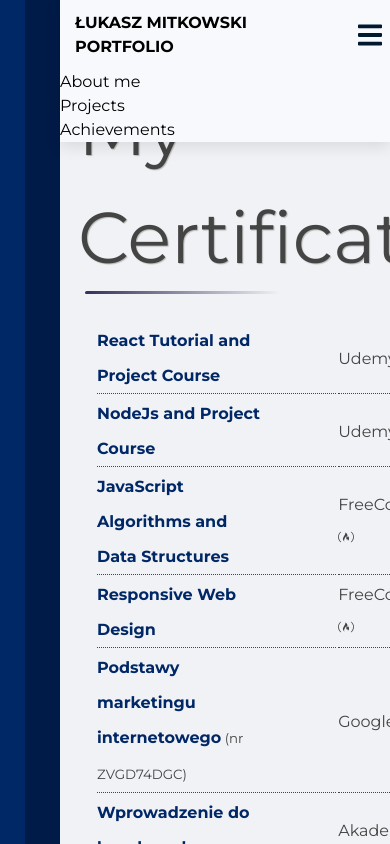
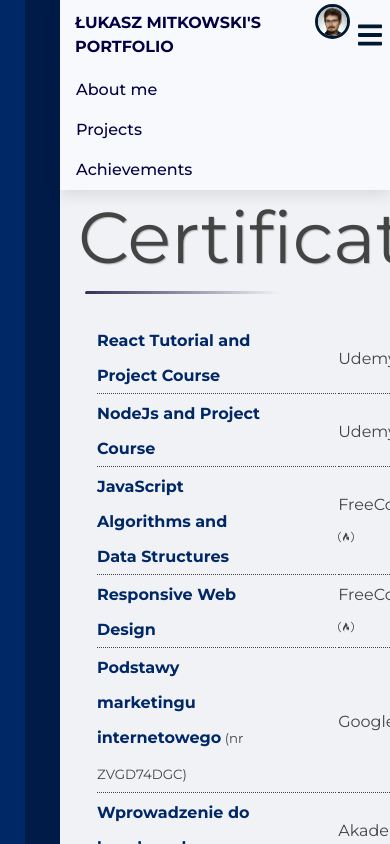
Before and after one commit to ukasz1/online-portfolio, a React (Create React App) app: page / in a window 390 px wide. Both pictures are taken after a click on the button 370 px from the left and 35 px from the top of the page. Shown: the top 844 px of the page. Built offline with nearby package versions, Linux system fonts and the light colour scheme; the HTML template or start-up script is replaced by a standard one.

Commit message:
toggling navbar works

```diff
--- a/src/App.js
+++ b/src/App.js
@@ -53,7 +53,7 @@
   return (
     <div className="main" style={mainWidth >= 1050 ? null : { height: mainHeight }}>
       <Avatar />
-      <Navbar checkTab={checkTab} showNavList={showNavList} />
+      <Navbar checkTab={checkTab} showNavList={showNavList} setShowNavList={setShowNavList} />
       <Container actualTab={actualTab} />
     </div>
   );
@@ -67,7 +67,7 @@
   )
 }
 
-const Navbar = ({ checkTab, showNavList }) => {
+const Navbar = ({ checkTab, showNavList, setShowNavList }) => {
   return (
     <nav>
       <ul className='basic-list'>
@@ -79,26 +79,29 @@
 
       <div className='nav'>
         <div className='upper-nav'>
-          <div className='little-avatar-div'><span className='name-span'>ŁUKASZ MITKOWSKI PORTFOLIO</span><img src={avatar} alt="logo" className='small-avatar' /></div>
+          <div className='little-avatar-div'>
+            <span className='nav-span'>ŁUKASZ MITKOWSKI'S PORTFOLIO</span>
+            <img src={avatar} alt="logo" className='small-avatar' />
+          </div>
           <div className='nav-button'>
-            <button className='nav-toggle'>
+            <button className='nav-toggle' onClick={() => setShowNavList(!showNavList)}>
               <FaBars className='fa-bars' />
             </button>
           </div>
 
         </div>
 
-        <div className='links-container'>
+        <div className={`links-container ${showNavList && 'show-links-container'}`}>
           <ul className='links'>
             {navList.map((link, index) => {
               const { id, text } = link;
-              return <li key={id}><a className="links-btn" id={'_' + index} onClick={checkTab}>{text}</a></li>
+              return <li key={id}><a className="links-btn" id={'_' + index} onClick={(e) => { checkTab(e); setShowNavList(!showNavList) }}>{text}</a></li>
             })}
           </ul>
         </div>
 
       </div>
-    </nav>
+    </nav >
   )
 }
 
--- a/src/main.css
+++ b/src/main.css
@@ -293,24 +293,23 @@
     display: none;
   }
 
-  nav{
-
-  }
-
   .basic-list{
     display: none;
   }
 
   .small-avatar{
-    height: 58px;
+    height: 35px;
     /* margin-left: 20px; */
     border-color: #001931;
-  border-width: 5px;
-  border-style: solid;
-  border-radius: 50%;
-display: table-cell;
-    vertical-align: middle;
-    display: none;
+    border-width: 3px;
+    border-style: solid;
+    border-radius: 50%;
+    margin-left: 13px;
+    margin-top: 8px;
+
+
+    /* display: none; */
+
   }
 
   .nav{
@@ -321,10 +320,12 @@
     /* height: 100%; */
     /* display: flex; */
     /* flex-direction: row; */
+    /* border-bottom: 1px solid #030031; */
     box-shadow: 0 5px 15px rgba(0, 0, 0, 0.1);
     /* border-bottom: 1px dotted grey; */
     z-index: 2;
     background: #f7f9fc;
+    /* background: #cfcfcf; */
 
     opacity: 1;
 
@@ -341,21 +342,37 @@
 
   .little-avatar-div{
     display: table;
+    /* border: 1px solid green; */
   }
 
-  .name-span{
+  .nav-span{
     display: table-cell;
     vertical-align: middle;
     padding: 15px;
+    padding-right: 0;
+    color: #050044;
     font-weight: bold;
   }
 
-  .nav-button{
-
+  .links-container{
+    display: none;
   }
 
-  .links-container{
-    /* display: none; */
+  .show-links-container{
+    display: block;
+  }
+
+  .links a{
+    display: block;
+    font-weight: 500;
+    color: #050044;
+    padding: 0.5rem 1rem;
+  }
+
+  .links a:hover{
+    background:#002766;
+    color: #f0f2f5;
+    cursor: pointer;
   }
 
   .nav-toggle{
```
